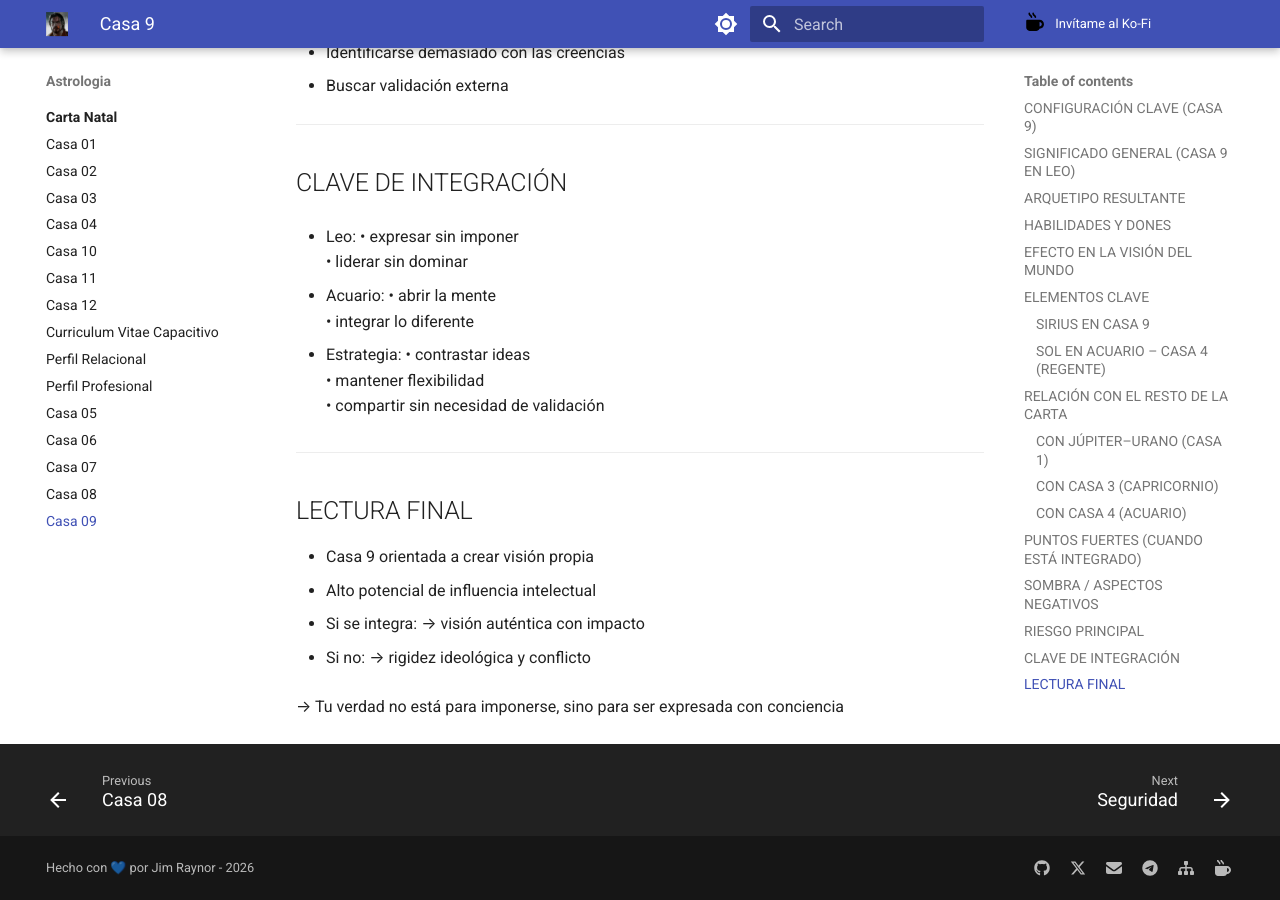
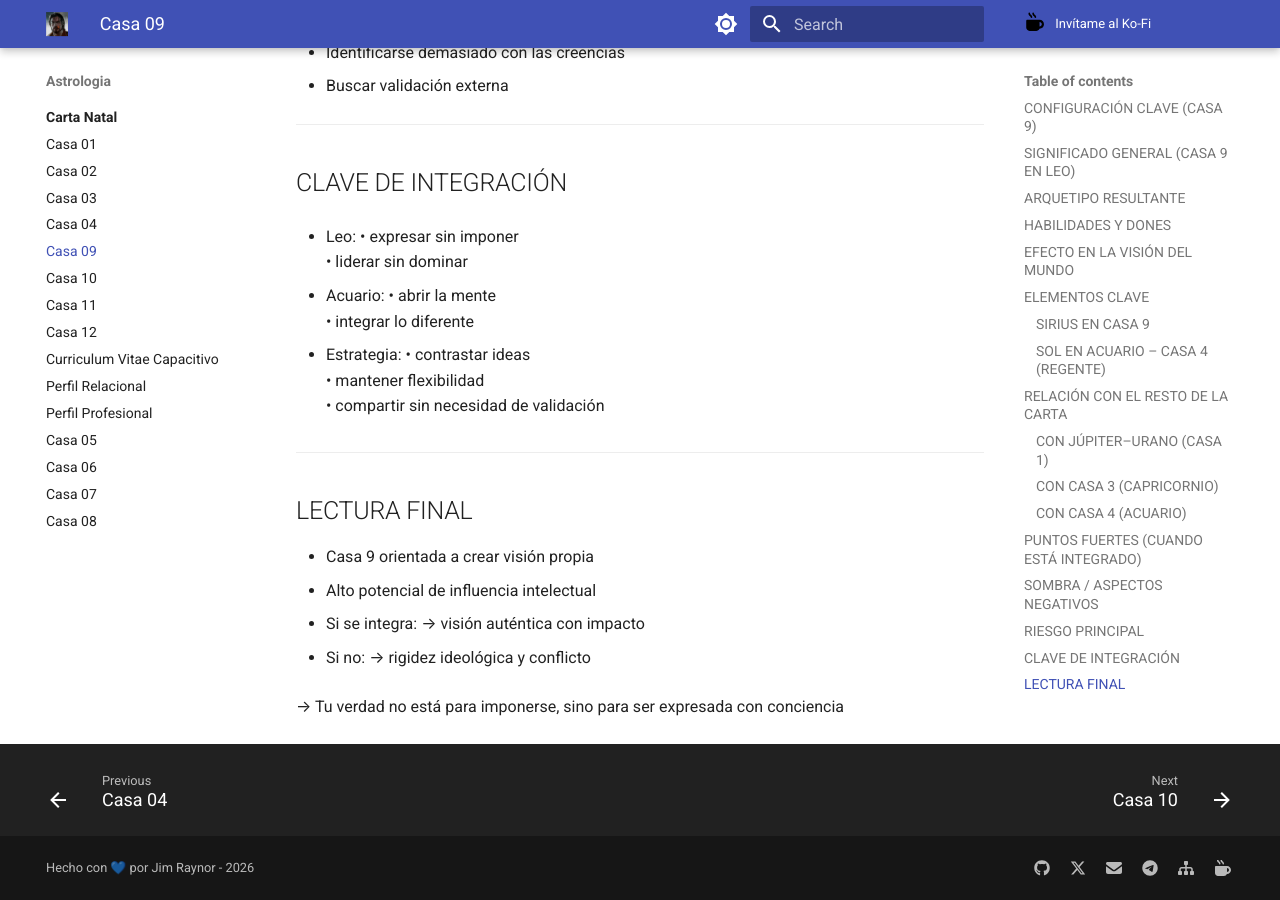
Before and after one commit to jimraynor88/blog, an MkDocs documentation site: the page built from docs/Astrologia/Carta_Natal/casa_09.md, in a window 1280 px wide and 900 px high, scrolled down 3702 px. Built offline with MkDocs 1.6.1 and Material for MkDocs 9.7.7, drawn with Linux system fonts in a browser that asks for light colours; some of the changed lines change nothing that is shown.

Commit message:
Update and rename docs/Astrologia/Carta_Natal/Casa_09/mi_casa_9.md to docs/Astrologia/Carta_Natal/casa_09.md

```diff
--- a/docs/Astrologia/Carta_Natal/Casa_09/mi_casa_9.md
+++ b/docs/Astrologia/Carta_Natal/casa_09.md
@@ -1,15 +1,3 @@
----
-layout: post
-tags: [Astrología, Carta Natal]
-categories: [Astrología/Carta Natal]
-#date: 2019-06-25 13:14:15
-#excerpt: ''
-#image: 'BASEURL/assets/blog/img/.png'
-#description:
-#permalink:
-title: 'Casa 9'
----
-
 
 ## CONFIGURACIÓN CLAVE (CASA 9)
 - Casa 9 en Leo (cúspide ≈ 13°15' Leo)
```
